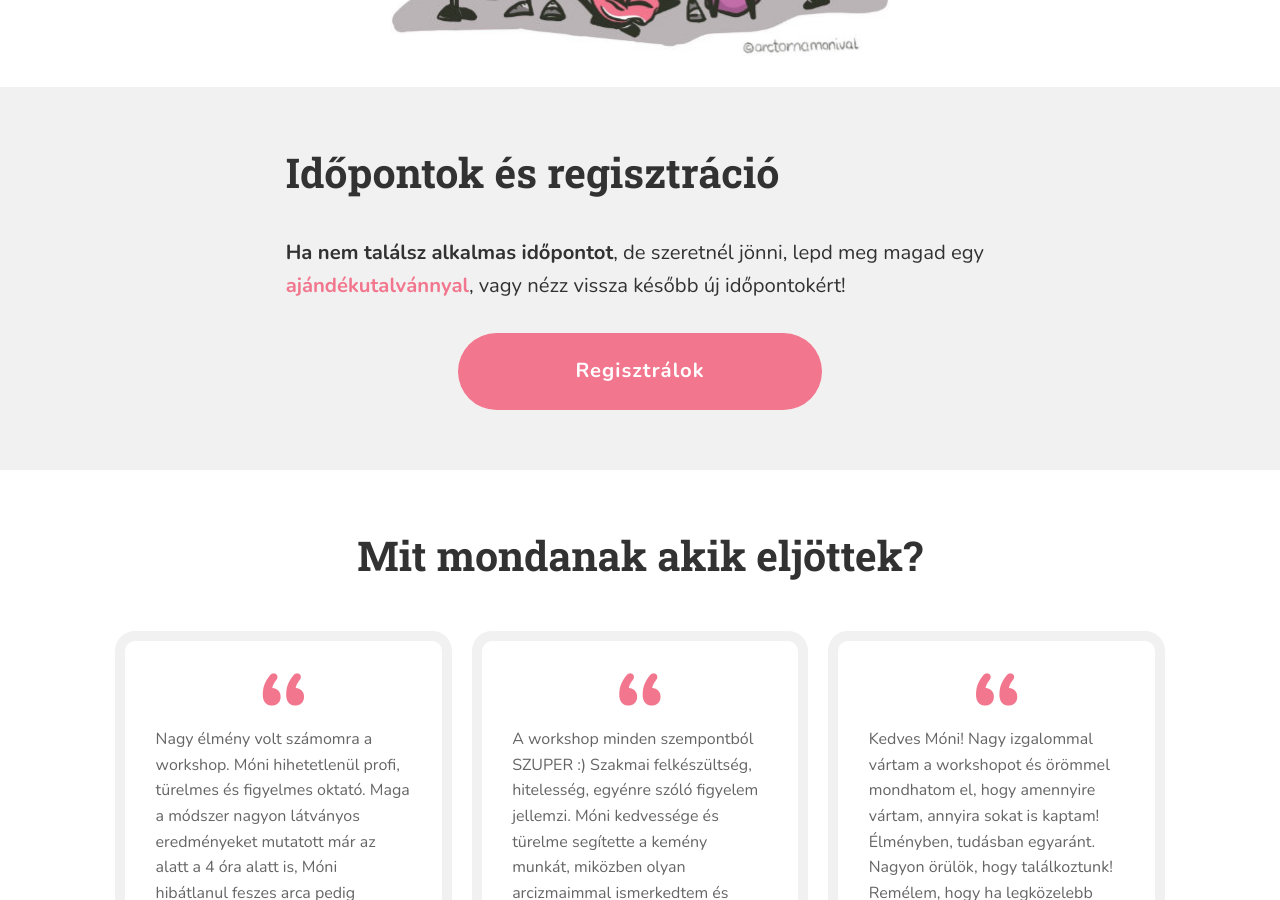
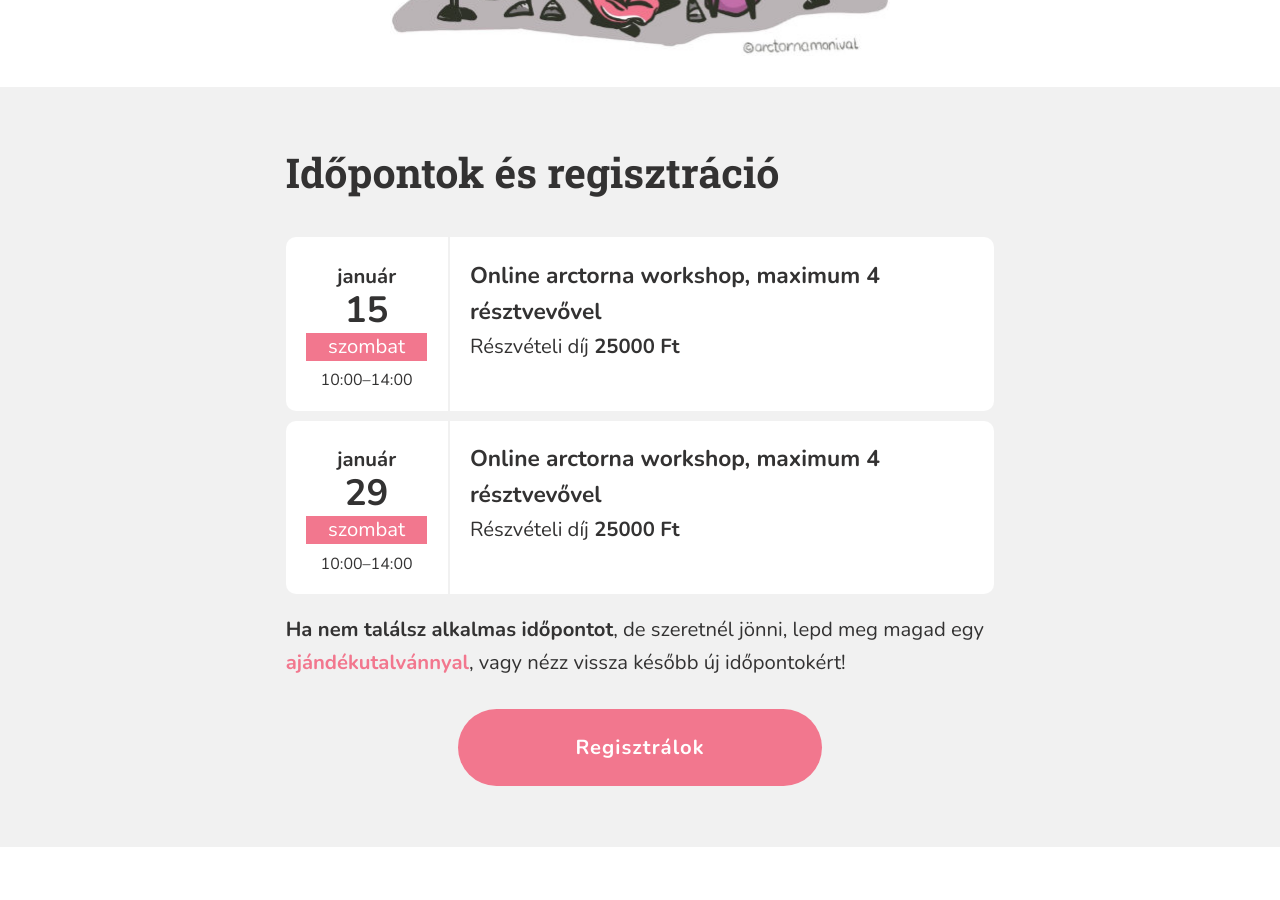
Before and after one commit to monikamudra/arctorna, a Jekyll site: the page built from workshop.md, in a window 1280 px wide and 900 px high, scrolled down 2126 px. Built offline with Jekyll 4.4.1, drawn with Linux system fonts in a browser that asks for light colours.

Commit message:
Update workshop events

```diff
--- a/_data/workshop.yaml
+++ b/_data/workshop.yaml
@@ -42,3 +42,17 @@ events:
     title: Online arctorna workshop, maximum 4 résztvevővel
     price: 25000
     full: false
+
+  - date: 2022-1-15-T10:00
+    start: "10:00"
+    end: "14:00"
+    title: Online arctorna workshop, maximum 4 résztvevővel
+    price: 25000
+    full: false
+
+  - date: 2022-1-29-T10:00
+    start: "10:00"
+    end: "14:00"
+    title: Online arctorna workshop, maximum 4 résztvevővel
+    price: 25000
+    full: false
```
